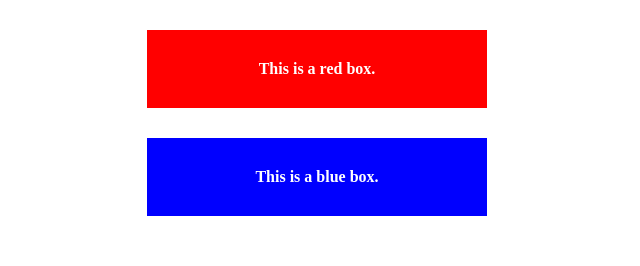
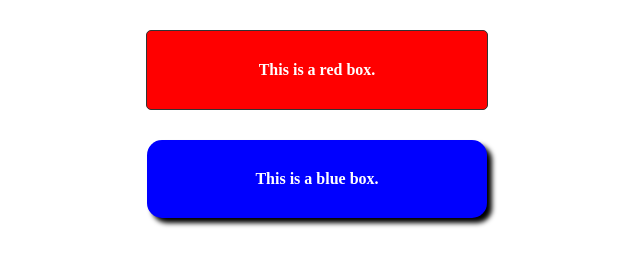
Before and after one commit to bvsatyaram/lazy_styler, a plain HTML site: page index.html in a window 1280 px wide. Shown: the whole page, without its empty margins (323-963 px from the left). Drawn offline with nearby package versions, Linux system fonts and the light colour scheme.

Commit message:
HAndling generic styles

```diff
--- a/index.html
+++ b/index.html
@@ -7,12 +7,12 @@
 
   </head>
   <body>
-    <div class="red lazyStyle lazy_round_5">
+    <div class="red lazyStyle lazy_round_5 lazy_border_1_solid_#333">
       This is a red box.
     </div>
 
 
-    <div class="blue lazyStyle lazy_round_15">
+    <div class="blue lazyStyle lazy_round_15 lazy_shadow_5_5_5_#000">
       This is a blue box.
     </div>
   </body>
--- a/lazy_styler.js
+++ b/lazy_styler.js
@@ -1,21 +1,70 @@
 $(document).ready(function(){
   $('.lazyStyle').each(function(eleIndex,styleElement) {
     elementClasses = ($(styleElement).attr('class').split(' '))
-    $.each(elementClasses, function (index, eleValue) {
-      var words = eleValue.split('_')
-      if (words[0] == 'lazy')
-      {
-        if (words[1] == 'round')
-        {
-          handleRoundEdges(styleElement, words)
+    $.each(elementClasses, function (classIndex, eleValue) {
+      var styleArgs = eleValue.split('_')
+      if (styleArgs[0] == 'lazy') {
+        handleLazyStyling(styleElement, styleArgs)
+      }
+
+      if (styleArgs[0] == 'lazy') {
+        if (styleArgs[1] == 'round') {
+          handleRoundEdges(styleElement, styleArgs)
         }
       }
     });
   })
 });
 
+function handleLazyStyling(styleElement, styleArgs) {
+  if (styleArgs[1] == 'round') {
+    handleRoundEdges(styleElement, styleArgs);
+  }
+  else if (styleArgs[1] == 'shadow') {
+    handleBoxShadow(styleElement, styleArgs);
+  }
+  else {
+    handleGenericStyle(styleElement, styleArgs);
+  }
+}
 
-function handleRoundEdges(styleElement, words)
-{
-  $(styleElement).css('-moz-border-radius', words[2]+'px')
+function handleRoundEdges(styleElement, styleArgs) {
+  styleParams = fetchStyleParams(styleArgs)
+  $(styleElement).css({
+    '-moz-border-radius': styleParams,
+    '-webkit-border-radius': styleParams,
+    'border-radius': styleParams
+  })
 }
+
+function handleBoxShadow(styleElement, styleArgs) {
+  styleParams = fetchStyleParams(styleArgs)
+  $(styleElement).css({
+    '-moz-box-shadow': styleParams,
+    '-webkit-box-shadow': styleParams,
+    'box-shadow': styleParams
+  })
+}
+
+function handleGenericStyle(styleElement, styleArgs) {
+  styleProp = styleArgs[1]
+  styleParams = fetchStyleParams(styleArgs)
+  $(styleElement).css(styleProp, styleParams)
+}
+
+function fetchStyleParams(styleArgs, padToFour) {
+  styleParams = '';
+  $.each(styleArgs, function(styleIndex, styleValue) {
+    if (styleIndex > 1) {
+      styleParams += styleValue;
+      if (styleValue == parseInt(styleValue).toString()) {
+        styleParams += 'px'
+      }
+      if (styleIndex != (styleArgs.length - 1)) {
+        styleParams += ' '
+      }
+    }
+  })
+
+  return styleParams;
+}
```
